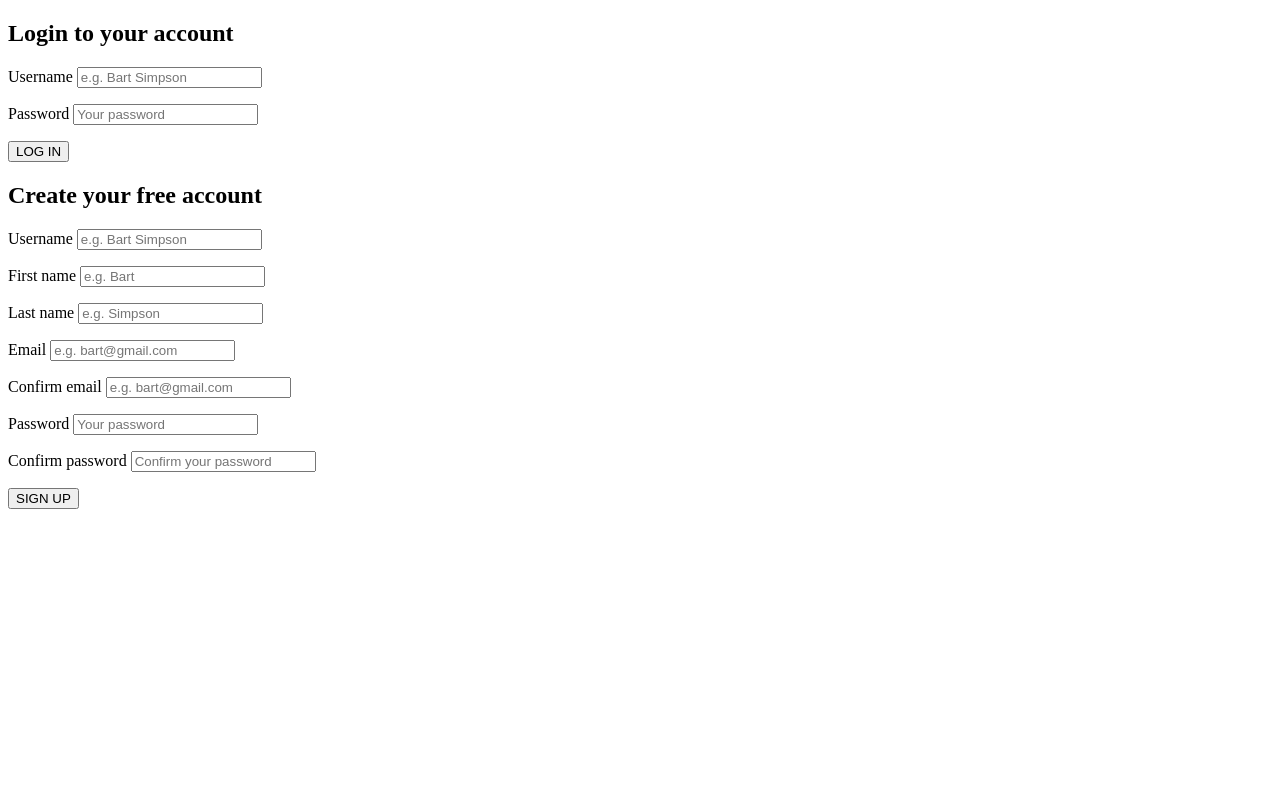
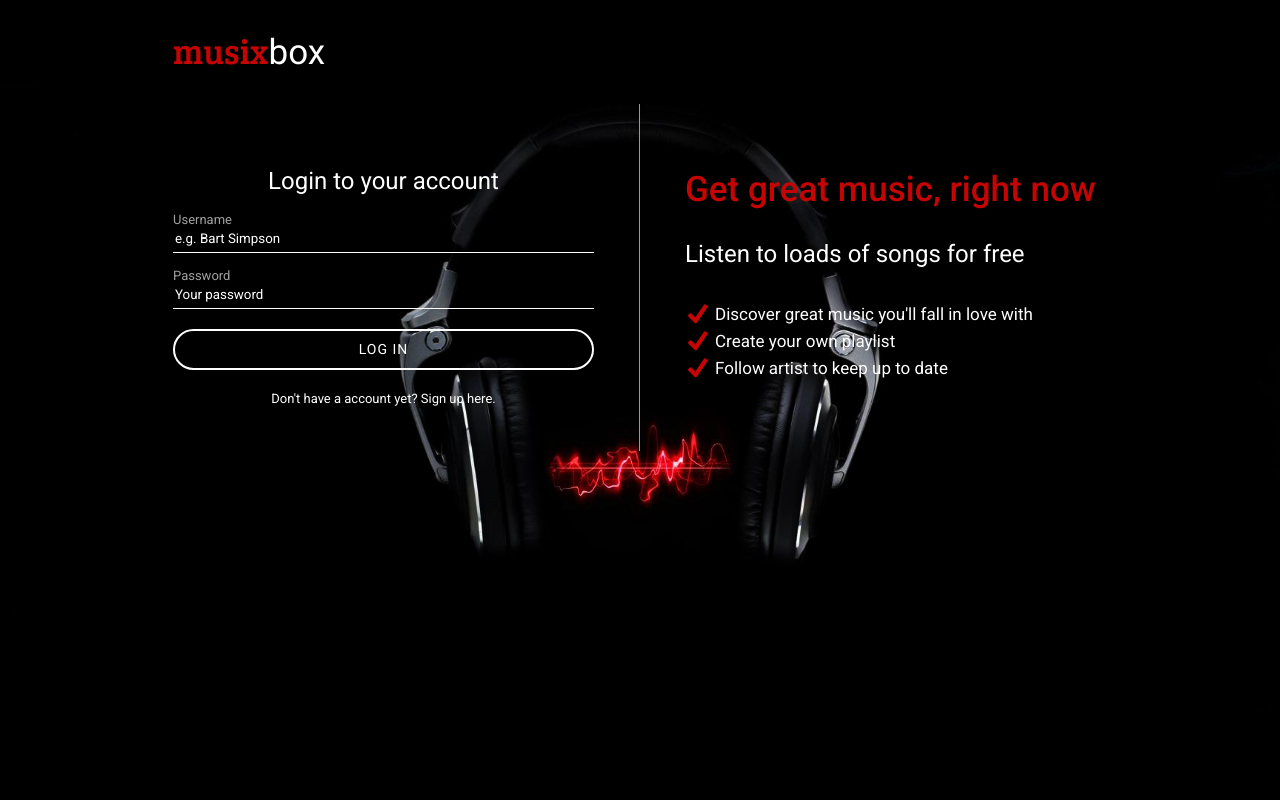
Before and after one commit to abuzinac/musix_app, a PHP site: page /register.php in a window 1280 px wide. Run offline with PHP 8.4, Linux system fonts and the light colour scheme.

Commit message:
registration page
finished

```diff
--- /dev/null
+++ b/assets/css/register.css
@@ -0,0 +1,148 @@
+html, body {
+    margin: 0;
+    padding: 0;
+    height: 100%;
+}
+
+#background {
+    background-color: #000000;
+    background-image: url("../images/bg2.jpg");
+    background-position: center;
+    background-size: cover;
+    display: table;
+    height: 100%;
+    width: 100%;
+}
+
+#loginContainer * {
+    color: #ffffff;
+    font-family: 'Roboto', 'sans-serif';
+    font-weight: normal;
+    line-height: 1em;
+    box-sizing: border-box;
+}
+
+#loginContainer {
+    width: 80%;
+    margin: 0 auto;
+    position: relative;
+    max-width: 1024px;
+}
+
+::placeholder { /* Chrome, Firefox, Opera, Safari 10.1+ */
+    color: #ffffff;
+    opacity: 1; /* Firefox */
+}
+
+:-ms-input-placeholder { /* Internet Explorer 10-11 */
+    color: #ffffff;
+}
+
+::-ms-input-placeholder { /* Microsoft Edge */
+    color: #ffffff;
+}
+
+
+#inputContainer {
+    width: 50%;
+    padding: 45px;
+    float: left;
+    border-right: 1px solid #999999;
+}
+
+#inputContainer h2 {
+    text-align: center;
+}
+
+#inputContainer input[type="text"],
+#inputContainer input[type="email"],
+#inputContainer input[type="password"] {
+    display: block;
+    background-color: transparent;
+    border: 0;
+    border-bottom: 1px solid #ffffff;
+    height: 27px;
+    line-height: 27px;
+    width: 100%;
+}
+
+#inputContainer label {
+    color: #a0a0a0;
+    font-size: 13px;
+    margin-top: 15px;
+    display: block;
+}
+
+#inputContainer button {
+    background-color: transparent;
+    border: 2px solid #ffffff;
+    border-radius: 250px;
+    color: #ffffff;
+    display: block;
+    font-size: 14px;
+    letter-spacing: 1px;
+    margin: 20px auto;
+    height: 41px;
+    width: 100%;
+}
+
+#inputContainer button:hover {
+    cursor: pointer;
+    text-decoration: none;
+}
+
+.hasAccountText span {
+    font-weight: bold;
+    font-size: 13px;
+    cursor: pointer;
+}
+
+.hasAccountText {
+    text-align: center;
+}
+
+#registerForm,
+#loginForm {
+    display: none;
+}
+
+#loginText {
+    padding: 45px;
+    display: table-cell;
+}
+
+#loginText h1 {
+    color: #C60404;
+    font-size: 35px;
+    font-weight: 500;
+}
+
+#loginText h2 {
+    margin: 35px 0;
+}
+
+#loginText ul {
+    padding: 0;
+}
+
+#loginText li {
+    list-style-type: none;
+    padding: 5px 30px;
+    font-size: 17px;
+    background: url("../images/icons/checkmark.png") no-repeat;
+}
+
+#inputContainer .errorMessage {
+    color: #C60404;
+    font-size: 13px;
+    display: block;
+}
+
+#logo h1 {
+    font-family: 'Bree Serif', sans-serif;
+    color: #C60404;
+    font-size: 35px;
+    font-weight: 500;
+    display: block;
+    padding: 10px 45px;
+}
--- /dev/null
+++ b/assets/js/register.js
@@ -0,0 +1,15 @@
+$(document).ready(function () {
+
+    $("#hideLogin").click(function () {
+        $("#loginForm").hide();
+        $("#registerForm").show();
+
+    });
+
+    $("#hideRegister").click(function () {
+        $("#registerForm").hide();
+        $("#loginForm").show();
+
+    });
+
+});
--- a/includes/classes/Account.php
+++ b/includes/classes/Account.php
@@ -10,6 +10,22 @@ class Account
     {
         $this->con = $con;
         $this->errorArray = array();
+    }
+
+    public function login($un, $pw)
+    {
+
+        $pw = md5($pw);
+
+        $query = mysqli_query($this->con, "SELECT * FROM users WHERE username='$un' AND password='$pw'");
+
+        if (mysqli_num_rows($query) == 1) {
+            return true;
+        } else {
+            array_push($this->errorArray, Constants::$loginFailed);
+            return false;
+        }
+
     }
 
     public function register($un, $fn, $ln, $em, $em2, $pw, $pw2)
@@ -62,7 +78,12 @@ class Account
             return;
         }
 
-        //todo: check if username exists
+        //check if username exists
+        $checkUsernameQuery = mysqli_query($this->con, "SELECT username FROM users WHERE username='$un'");
+        if (mysqli_num_rows($checkUsernameQuery) != 0) {
+            array_push($this->errorArray, Constants::$usernameTaken);
+            return;
+        }
 
     }
 
@@ -97,7 +118,12 @@ class Account
             return;
         }
 
-        //todo: check that email hasn't already been used
+        //check that email hasn't already been used
+        $checkEmailQuery = mysqli_query($this->con, "SELECT email FROM users WHERE email='$em'");
+        if (mysqli_num_rows($checkEmailQuery) != 0) {
+            array_push($this->errorArray, Constants::$emailTaken);
+            return;
+        }
 
     }
 
--- a/includes/classes/Constants.php
+++ b/includes/classes/Constants.php
@@ -7,8 +7,12 @@ class Constants
     public static $passwordCharacter = "Your password must be between 5 and 30 characters";
     public static $emailInvalid = "Email is invalid";
     public static $emailsDoNotMatch = "Your emails don't match";
+    public static $emailTaken = "This email already in use";
     public static $lastNameCharacters = "Your last name must be between 2 and 25 characters";
     public static $firstNameCharacters = "Your first name must be between 2 and 25 characters";
     public static $usernameCharacters = "Your username must be between 5 and 25 characters";
+    public static $usernameTaken = "This username already exists";
+
+    public static $loginFailed = "Your username or password was incorrect";
 
 }
--- a/includes/config.php
+++ b/includes/config.php
@@ -1,6 +1,7 @@
 <?php
 
 ob_start();
+session_start();
 
 $timezone = date_default_timezone_set("Europe/Zagreb");
 
--- a/includes/handlers/login_handler.php
+++ b/includes/handlers/login_handler.php
@@ -1,5 +1,17 @@
 <?php
 
 if (isset($_POST['loginButton'])) {
-//Login button was pressed
+    //Login button was pressed
+    $username = $_POST['loginUsername'];
+    $password = $_POST['loginPassword'];
+
+    //Login function
+    $result = $account->login($username, $password);
+
+    if ($result == true) {
+        $_SESSION['userLoggedIn'] = $username;
+        header("Location: index.php");
+    }
+
+
 }
--- a/includes/handlers/register_handler.php
+++ b/includes/handlers/register_handler.php
@@ -42,6 +42,7 @@ if (isset($_POST['registerButton'])) {
     $wasSuccessful = $account->register($username, $firstName, $lastName, $email, $email2, $password, $password2);
 
     if ($wasSuccessful == true) {
+        $_SESSION['userLoggedIn'] = $username;
         header("Location: index.php");
     }
 
--- a/register.php
+++ b/register.php
@@ -25,9 +25,55 @@ function getInputValue($name)
     <meta name="viewport"
           content="width=device-width, user-scalable=no, initial-scale=1.0, maximum-scale=1.0, minimum-scale=1.0">
     <meta http-equiv="X-UA-Compatible" content="ie=edge">
-    <title>Welcome to Musix!</title>
+    <title>Welcome to musixbox!</title>
+
+    <link href="https://fonts.googleapis.com/css?family=Roboto:400,500,700&display=swap" rel="stylesheet">
+    <link href="https://fonts.googleapis.com/css?family=Bree+Serif&display=swap" rel="stylesheet">
+
+    <link rel="stylesheet" type="text/css" href="assets/css/register.css">
+
+    <script src="https://ajax.googleapis.com/ajax/libs/jquery/3.4.1/jquery.min.js"></script>
+    <script src="assets/js/register.js"></script>
+
 </head>
 <body>
+
+<?php
+
+if (isset($_POST['registerButton'])) {
+    echo '<script>
+
+    $(document).ready(function () {
+
+        $("#loginForm").hide();
+        $("#registerForm").show();
+
+    });
+
+</script>';
+} else {
+    echo '<script>
+
+    $(document).ready(function () {
+
+        $("#loginForm").show();
+        $("#registerForm").hide();
+
+    });
+
+</script>';
+}
+
+?>
+
+
+<div id="background">
+
+    <div id="loginContainer">
+
+        <div id="logo">
+            <h1>musix<span id="sub_logo">box</span></h1>
+        </div>
 
         <div id="inputContainer">
 
@@ -36,8 +82,10 @@ function getInputValue($name)
                 <h2>Login to your account</h2>
 
                 <p>
+                    <?php echo $account->getError(Constants::$loginFailed); ?>
                     <label for="loginUsername">Username</label>
-            <input id="loginUsername" name="loginUsername" type="text" placeholder="e.g. Bart Simpson" required>
+                    <input id="loginUsername" name="loginUsername" type="text" placeholder="e.g. Bart Simpson"
+                           value="<?php getInputValue('loginUsername'); ?>" required>
                 </p>
 
                 <p>
@@ -47,6 +95,12 @@ function getInputValue($name)
 
                 <button type="submit" name="loginButton">LOG IN</button>
 
+                <div class="hasAccountText">
+
+                    <span id="hideLogin">Don't have a account yet? Sign up here.</span>
+
+                </div>
+
             </form>
 
             <!--    register form-->
@@ -55,6 +109,8 @@ function getInputValue($name)
 
                 <p>
                     <?php echo $account->getError(Constants::$usernameCharacters); ?>
+                    <?php echo $account->getError(Constants::$usernameTaken); ?>
+
 
                     <label for="username">Username</label>
                     <input id="username" name="username" type="text" placeholder="e.g. Bart Simpson"
@@ -80,6 +136,8 @@ function getInputValue($name)
                 <p>
                     <?php echo $account->getError(Constants::$emailsDoNotMatch); ?>
                     <?php echo $account->getError(Constants::$emailInvalid); ?>
+                    <?php echo $account->getError(Constants::$emailTaken); ?>
+
 
                     <label for="email">Email</label>
                     <input id="email" name="email" type="email" placeholder="e.g. bart@gmail.com"
@@ -108,8 +166,31 @@ function getInputValue($name)
 
                 <button type="submit" name="registerButton">SIGN UP</button>
 
+                <div class="hasAccountText">
+
+                    <span id="hideRegister">Already have a n account? Log in here.</span>
+
+                </div>
+
             </form>
 
+        </div>
+
+        <div id="loginText">
+
+            <h1>Get great music, right now</h1>
+            <h2>Listen to loads of songs for free</h2>
+
+            <ul>
+                <li>Discover great music you'll fall in love with</li>
+                <li>Create your own playlist</li>
+                <li>Follow artist to keep up to date</li>
+            </ul>
+
+        </div>
+
+
+    </div>
 
 </div>
 
```
Also changed, not shown: assets/css/style.css (added, +20 -0 lines), index.php (+27 -1 lines), assets/images/bg.jpg (added), assets/images/bg2.jpg (added), assets/images/icons/checkmark.png (added). Lines whose indentation alone changed are shown as unchanged.
